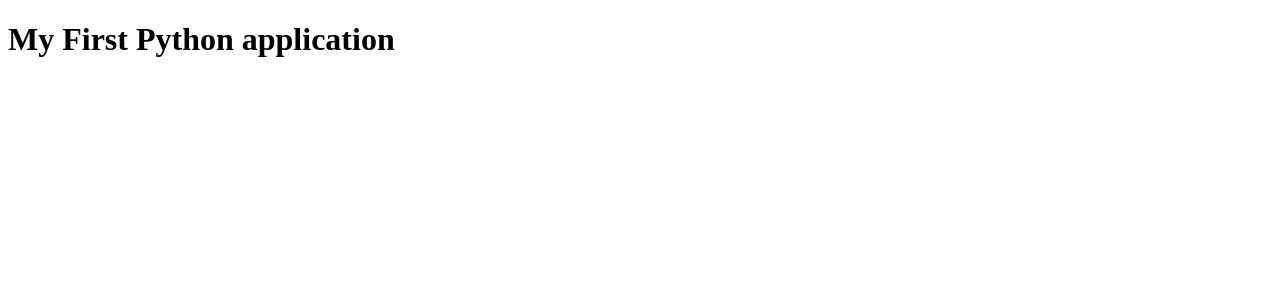
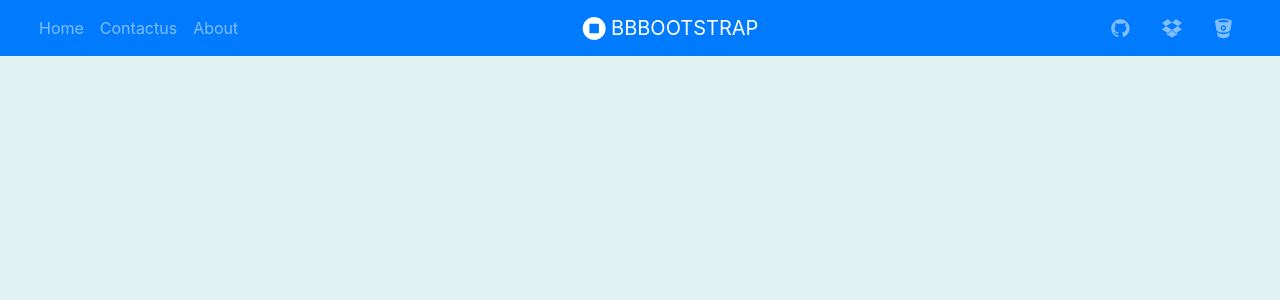
Before and after one commit to 1993palla/latest-app, a Flask app: page / in a window 1280 px wide. Shown: the top 300 px of the page. Run offline with Flask 2, Linux system fonts and the light colour scheme; some libraries are stand-ins or nearby versions.

Commit message:
New nav bar added

```diff
--- a/templates/home.html
+++ b/templates/home.html
@@ -5,10 +5,40 @@
     <meta http-equiv="X-UA-Compatible" content="IE=edge">
     <meta name="viewport" content="width=device-width, initial-scale=1.0">
     <title>Document</title>
+    <link href="https://stackpath.bootstrapcdn.com/bootstrap/4.3.1/css/bootstrap.min.css" rel="stylesheet" id="bootstrap-css">
+     <link href="ttps://cdnjs.cloudflare.com/ajax/libs/font-awesome/4.0.3/css/font-awesome.css" rel="stylesheet" >
+<script src="https://stackpath.bootstrapcdn.com/bootstrap/4.3.1/js/bootstrap.bundle.min.js"></script>
+<script src="https://cdnjs.cloudflare.com/ajax/libs/jquery/3.2.1/jquery.min.js"></script>
+
+    <style>
+        body {
+    background-color: #E0F2F1
+}
+    </style>
 </head>
 <body>
 
-<h1>My First Python application</h1>
+    <div>
+    <nav class="navbar navbar-expand-lg navbar-dark bg-primary">
+    <div class="container-fluid"> <button class="navbar-toggler navbar-toggler-right border-0 p-0" type="button" data-toggle="collapse" data-target="#navbar20">
+            <p class="navbar-brand text-white mb-0"> <i class="fa d-inline fa-lg fa-stop-circle"></i> BBBOOTSTRAP </p>
+        </button>
+        <div class="collapse navbar-collapse" id="navbar20">
+            <ul class="navbar-nav mr-auto">
+                <li class="nav-item"> <a class="nav-link" href="#">Home</a> </li>
+                <li class="nav-item"> <a class="nav-link" href="#">Contactus</a> </li>
+                <li class="nav-item"> <a class="nav-link" href="#">About</a> </li>
+            </ul>
+            <p class="d-none d-md-block lead mb-0 text-white"> <i class="fa d-inline fa-lg fa-stop-circle"></i> <b> BBBOOTSTRAP</b> </p>
+            <ul class="navbar-nav ml-auto">
+                <li class="nav-item mx-1"> <a class="nav-link" href="#"> <i class="fa fa-github fa-fw fa-lg"></i> </a> </li>
+                <li class="nav-item mx-1"> <a class="nav-link" href="#"> <i class="fa fa-dropbox fa-fw fa-lg"></i> </a> </li>
+                <li class="nav-item mx-1"> <a class="nav-link" href="#"> <i class="fa fa-bitbucket fa-fw fa-lg"></i> </a> </li>
+            </ul>
+        </div>
+    </div>
+</nav>
+    </div>
 
 </body>
 </html>
```
